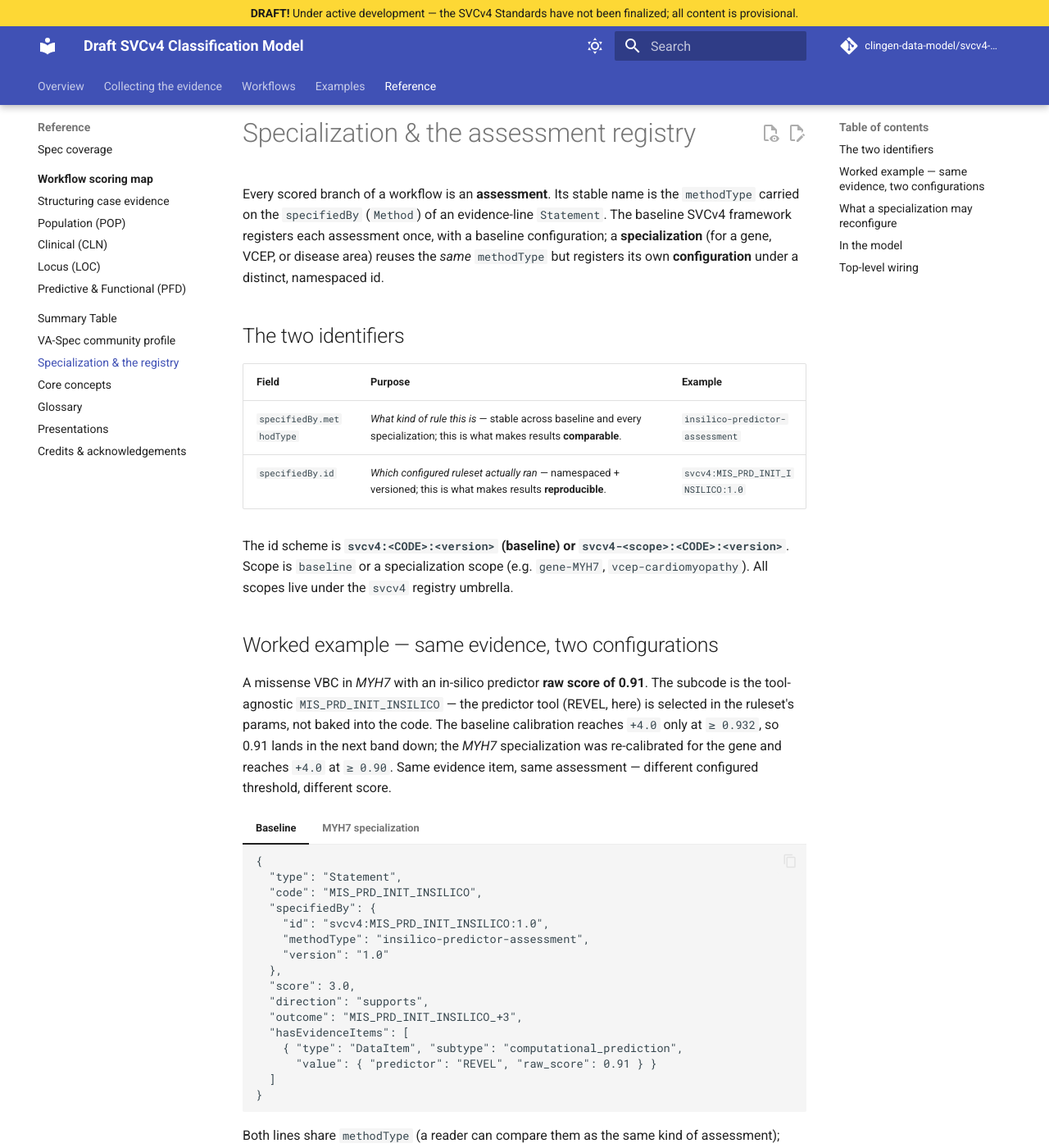
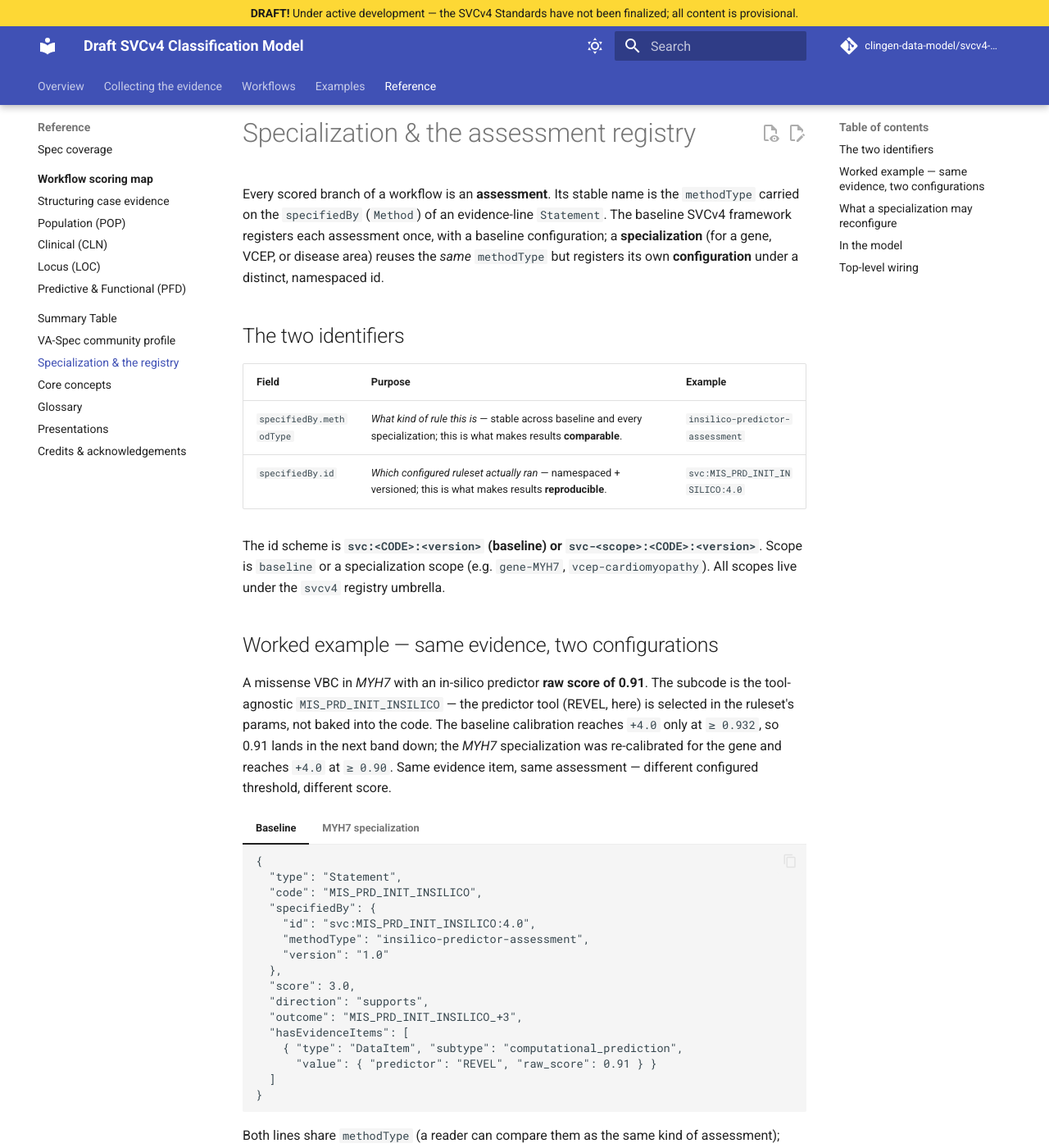
Before and after one commit to clingen-data-model/svcv4-model, an MkDocs documentation site: the page built from docs/reference/specialization.md, in a window 1280 px wide and 1400 px high. Shown: the whole window at 82% size. Built offline with MkDocs 1.6.1 and Material for MkDocs 9.7.7, drawn with Linux system fonts in a browser that asks for light colours; comment, search, counter and statistics services are not loaded; some of the changed text lies outside the part shown.

Commit message:
refactor(assessment): namespace svcv4→svc, version 1.0→4.0, code PRD→PFD (#96)
- Ruleset ids are now svc:<CODE>:<version> (baseline) / svc-<scope>:<CODE>:<version>;
  default version 4.0. id validator + make/parse helpers updated.
- Rename the top predictive-category code PRD → PFD (matches its label
  "Predictive & Functional Data" and the TP53 compact example). Family sub-codes
  keep _PRD (e.g. MIS_PRD, MIS_PRD_INIT_INSILICO).
- Update tests, the two bundled examples, specialization.md, and the Ruleset schema.

Note: the 33 practice-variant classification.json fixtures (+ generated example
pages) still carry the old svcv4:baseline top-level code — a separate migration.

Co-authored-by: Claude Opus 4.8 (1M context) <noreply@anthropic.com>

```diff
--- a/docs/reference/specialization.md
+++ b/docs/reference/specialization.md
@@ -12,9 +12,9 @@ distinct, namespaced id.
 | Field | Purpose | Example |
 |---|---|---|
 | `specifiedBy.methodType` | *What kind of rule this is* — stable across baseline and every specialization; this is what makes results **comparable**. | `insilico-predictor-assessment` |
-| `specifiedBy.id` | *Which configured ruleset actually ran* — namespaced + versioned; this is what makes results **reproducible**. | `svcv4:MIS_PRD_INIT_INSILICO:1.0` |
+| `specifiedBy.id` | *Which configured ruleset actually ran* — namespaced + versioned; this is what makes results **reproducible**. | `svc:MIS_PRD_INIT_INSILICO:4.0` |
 
-The id scheme is **`svcv4:<CODE>:<version>` (baseline) or `svcv4-<scope>:<CODE>:<version>`**. Scope is `baseline`
+The id scheme is **`svc:<CODE>:<version>` (baseline) or `svc-<scope>:<CODE>:<version>`**. Scope is `baseline`
 or a specialization scope (e.g. `gene-MYH7`, `vcep-cardiomyopathy`). All scopes
 live under the `svcv4` registry umbrella.
 
@@ -35,7 +35,7 @@ different score.
       "type": "Statement",
       "code": "MIS_PRD_INIT_INSILICO",
       "specifiedBy": {
-        "id": "svcv4:MIS_PRD_INIT_INSILICO:1.0",
+        "id": "svc:MIS_PRD_INIT_INSILICO:4.0",
         "methodType": "insilico-predictor-assessment",
         "version": "1.0"
       },
@@ -56,7 +56,7 @@ different score.
       "type": "Statement",
       "code": "MIS_PRD_INIT_INSILICO",
       "specifiedBy": {
-        "id": "svcv4-gene-MYH7:MIS_PRD_INIT_INSILICO:1.0",
+        "id": "svc-gene-MYH7:MIS_PRD_INIT_INSILICO:4.0",
         "methodType": "insilico-predictor-assessment",
         "version": "1.0"
       },
@@ -97,4 +97,4 @@ individual nodes by id.
 
 ## Top-level wiring
 
-The whole method is a single root ruleset — `svcv4:SVCV4:1.0` — that composes two evidence categories — **HOD** (`svcv4:HOD:1.0`, rolling up POP + CLN + LOC) and **PRD** (`svcv4:PRD:1.0`, the selected variant-impact outcome across MIS/NUL/CDS/SPL). HOD + PRD roll up to the final `score`/`outcome`. The **top-level classification `Statement`** carries `specifiedBy.id = svcv4:SVCV4:1.0` (the applied SVCv4 method); each **evidence-line `Statement`** carries `specifiedBy.id` = its own ruleset node (e.g. `svcv4:MIS_PRD_EXON_REL:1.0`). A specialization swaps the method root's version and/or individual node ids without changing any `methodType`.
+The whole method is a single root ruleset — `svc:SVCV4:4.0` — that composes two evidence categories — **HOD** (`svc:HOD:4.0`, rolling up POP + CLN + LOC) and **PFD** (`svc:PFD:4.0`, the selected variant-impact outcome across MIS/NUL/CDS/SPL). HOD + PRD roll up to the final `score`/`outcome`. The **top-level classification `Statement`** carries `specifiedBy.id = svc:SVCV4:4.0` (the applied SVCv4 method); each **evidence-line `Statement`** carries `specifiedBy.id` = its own ruleset node (e.g. `svc:MIS_PRD_EXON_REL:4.0`). A specialization swaps the method root's version and/or individual node ids without changing any `methodType`.
```
Also changed, not shown: 6 other files.
